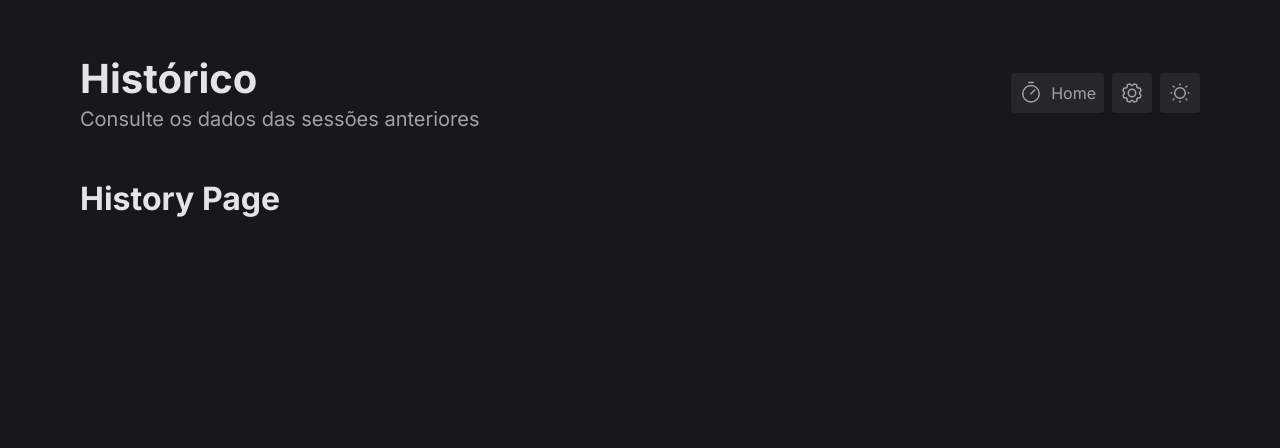
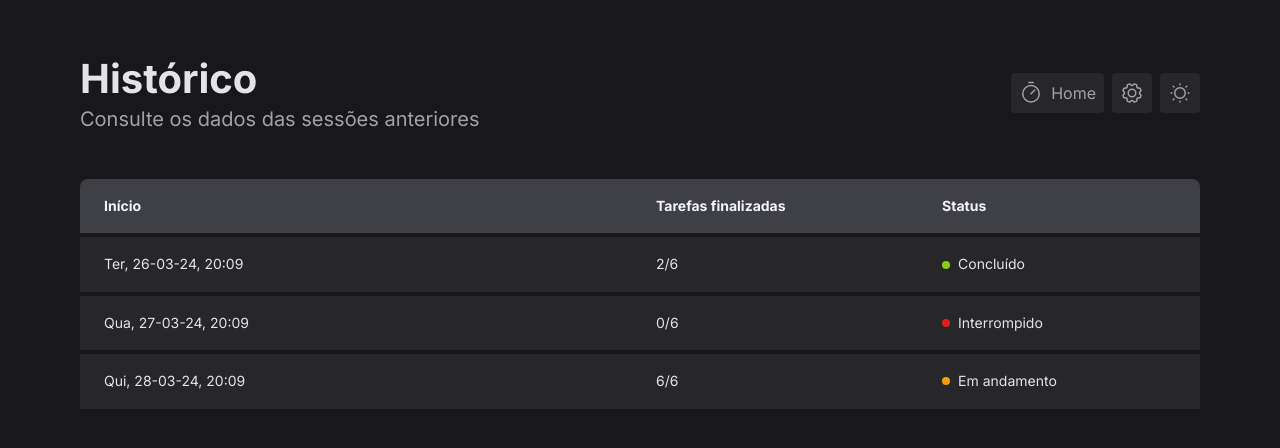
Before and after one commit to gzbarreto/pomodoro-tracker, a React (Vite) app: page /history in a window 1280 px wide. Shown: the top 448 px of the page. Built offline with nearby package versions, Linux system fonts and the light colour scheme.

Commit message:
style history page

```diff
--- a/src/pages/History/index.tsx
+++ b/src/pages/History/index.tsx
@@ -1,7 +1,43 @@
+import { HistoryContainer, Status } from "./styles"
+
 export function History() {
   return (
-    <div>
-      <h1>History Page</h1>
-    </div>
+    <HistoryContainer>
+      <table>
+        <thead>
+          <tr>
+            <th>Início</th>
+            <th>Tarefas finalizadas</th>
+            <th>Status</th>
+          </tr>
+        </thead>
+        <tbody>
+          <tr>
+            <td>Ter, 26-03-24, 20:09</td>
+            <td>2/6</td>
+            <td>
+              <Status statusColor="green">Concluído</Status>
+            </td>
+          </tr>
+
+          <tr>
+            <td>Qua, 27-03-24, 20:09</td>
+            <td>0/6</td>
+            <td>
+              <Status statusColor="red">Interrompido</Status>
+            </td>
+          </tr>
+
+          <tr>
+            <td>Qui, 28-03-24, 20:09</td>
+            <td>6/6</td>
+            <td>
+              <Status statusColor="yellow">Em andamento</Status>
+            </td>
+          </tr>
+
+        </tbody>
+      </table>
+    </HistoryContainer>
   )
 }
--- a/src/pages/History/styles.ts
+++ b/src/pages/History/styles.ts
@@ -0,0 +1,72 @@
+import styled from "styled-components";
+
+export const HistoryContainer = styled.div`
+  display: flex;
+  flex-direction: column;
+  flex: 1;
+  overflow: auto;
+  table {
+    width: 100%;
+    border-collapse: collapse;
+  }
+  th {
+    background-color: ${(props) => props.theme["gray-700"]};
+    padding: 1rem;
+    text-align: left;
+    color: ${(props) => props.theme["gray-100"]};
+    font-size: 0.875rem;
+    line-height: 1.6;
+
+    &:first-child {
+      border-top-left-radius: 8px;
+      padding-left: 1.5rem;
+    }
+
+    &:last-child {
+      border-top-right-radius: 8px;
+      padding-right: 1.5rem;
+    }
+  }
+
+  td {
+    background-color: ${(props) => props.theme["gray-800"]};
+    border-top: 4px solid ${(props) => props.theme["gray-900"]};
+    padding: 1rem;
+    font-size: 0.875rem;
+    line-height: 1.6;
+
+    &:first-child {
+      padding-left: 1.5rem;
+      width: 50%;
+    }
+
+    &:last-child {
+      padding-right: 1.5rem;
+    }
+  }
+`
+// status styles
+const STATUS_COLORS = {
+  red: 'danger-500',
+  yellow: 'accent-500',
+  green: 'primary-500',
+} as const
+
+interface StatusProps {
+  statusColor: keyof typeof STATUS_COLORS
+}
+
+export const Status = styled.span<StatusProps>`
+  display: flex;
+  align-items: center;
+  gap: 0.5rem;
+
+  &::before {
+    content: "";
+    width: 0.5rem;
+    height: 0.5rem;
+    border-radius: 50%;
+    background-color: ${(props) =>
+      props.theme[STATUS_COLORS[props.statusColor]]};
+  }
+`
```
